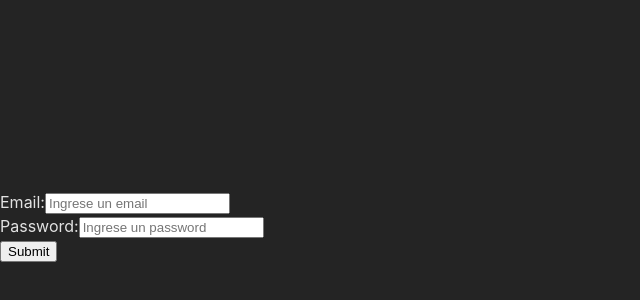
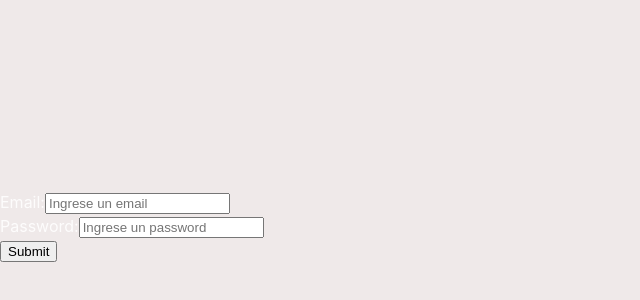
Before and after one commit to jlcarrascof/rym-44b, a React (Vite) app in the folder front/: page / in a window 1280 px wide. Shown: the part 174-474 px from the top of the page, without its empty margins (0-640 px from the left). Built offline with nearby package versions, Linux system fonts and the light colour scheme.

Commit message:
Fix some styles details

```diff
--- a/front/src/components/card/Card.module.css
+++ b/front/src/components/card/Card.module.css
@@ -28,3 +28,7 @@
     transform: scale(1.3);
     background-color: rgba(240, 213, 227, 0.8);
 }
+
+.container h2 {
+    margin: 0;
+}
--- a/front/src/components/cards/Cards.module.css
+++ b/front/src/components/cards/Cards.module.css
@@ -1,8 +1,8 @@
 .container {
-    border: solid 1px red;
+    border: none;
     border-radius: 2em;
     background-color: #58D893;
-    width: 90vw;
+    width: 93.5vw;
     display: flex;
     justify-content: center;
     align-items: center;
--- a/front/src/index.css
+++ b/front/src/index.css
@@ -5,7 +5,7 @@
 
   color-scheme: light dark;
   color: rgba(255, 255, 255, 0.87);
-  background-color: #242424;
+  background-color: #efe9e9;
 
   font-synthesis: none;
   text-rendering: optimizeLegibility;
```
